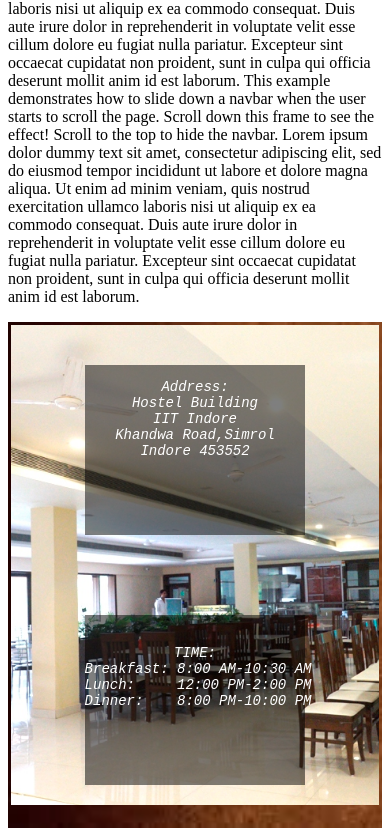
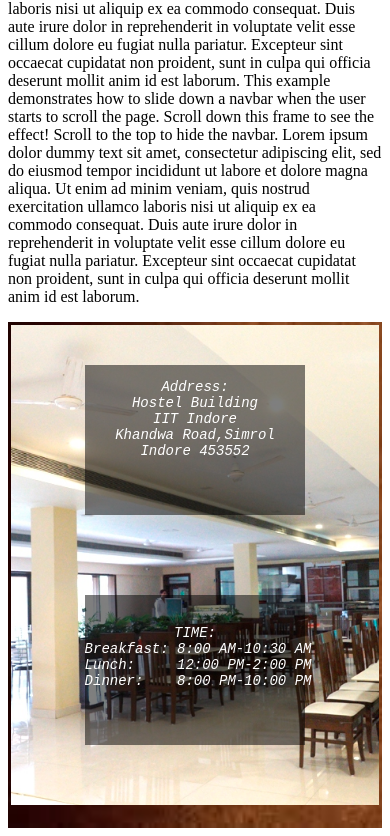
Before and after one commit to megha6167/managing-mess, a plain HTML site: page NEW/index.html in a window 390 px wide. Shown: the part 3178-4014 px from the top of the page. Drawn offline with Linux system fonts and the light colour scheme.

Commit message:
adding responsiveness

```diff
--- a/NEW/css/styles.css
+++ b/NEW/css/styles.css
@@ -381,13 +381,21 @@ a{
 			height: 170px;
 			width: 32%;
 			text-align: center;
-			margin: 90px 4% 80px 10%;
+			margin-top: 90px;
+			margin-bottom: 80px;
 			min-width: 310px;
+		}
+		#address{
+			margin-left: 10%;
+		}
+		#time{
+			float:right;
+			margin-right: 10%;
 		}
 		pre{
 			font-style: oblique;
 			text-align: "center";
-			text-decoration-color: "whitesmoke";
+			text-decoration-color: "-whitesmoke";
 			color: white;
 		}
 
@@ -499,13 +507,22 @@ footer{
 		div .parallax1{
 			height: 480px;
 		}
+		#address{
+			margin-left: 20%;
+		}
+		#time{
+			float: left;
+			margin-left: 20%;
+		}
 		.address-bar{
-			height: 170px;
+			height: 150px;
 			align-self: center;
 			width: 60%;
 			margin: 40px 0% 40px 20%;
 			min-width: 210px;
 		}
+
+
 }
 @media screen and (max-width: 350px)
 {
@@ -519,8 +536,16 @@ footer{
 		.address-bar{
 			height: 110px;
 			align-self: center;
-			margin: 60px 5% 40px 5%;
+			margin-top: 60px;
+			margin-bottom: 40px;
 			width: 90%;
+			min-width: 100px;
+		}
+		#address{
+			margin-left: 5%;
+		}
+		#time{
+			margin-left: 5%;
 		}
 }
 
--- a/NEW/index.html
+++ b/NEW/index.html
@@ -198,7 +198,7 @@ Lorem ipsum dolor dummy text sit amet, consectetur adipiscing elit, sed do eiusm
 <div class="container_of_address_bar">
 
         <div class="parallax1">
-        		<div class="address-bar">
+        		<div class="address-bar" id="address">
         			    <pre>
 Address:
 Hostel Building
@@ -207,7 +207,7 @@ Khandwa Road,Simrol
 Indore 453552
                         </pre>
                 </div>
-                <div class="address-bar">
+                <div class="address-bar" id="time">
                         <pre>
 
 TIME:
```
